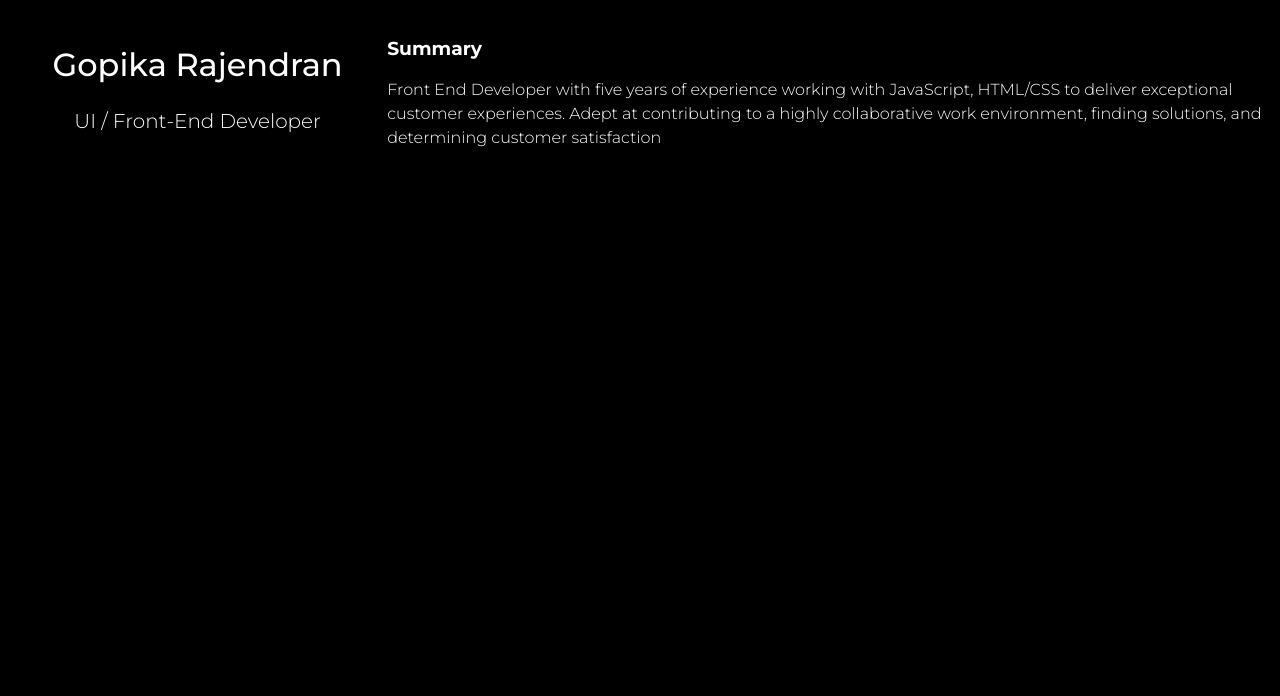
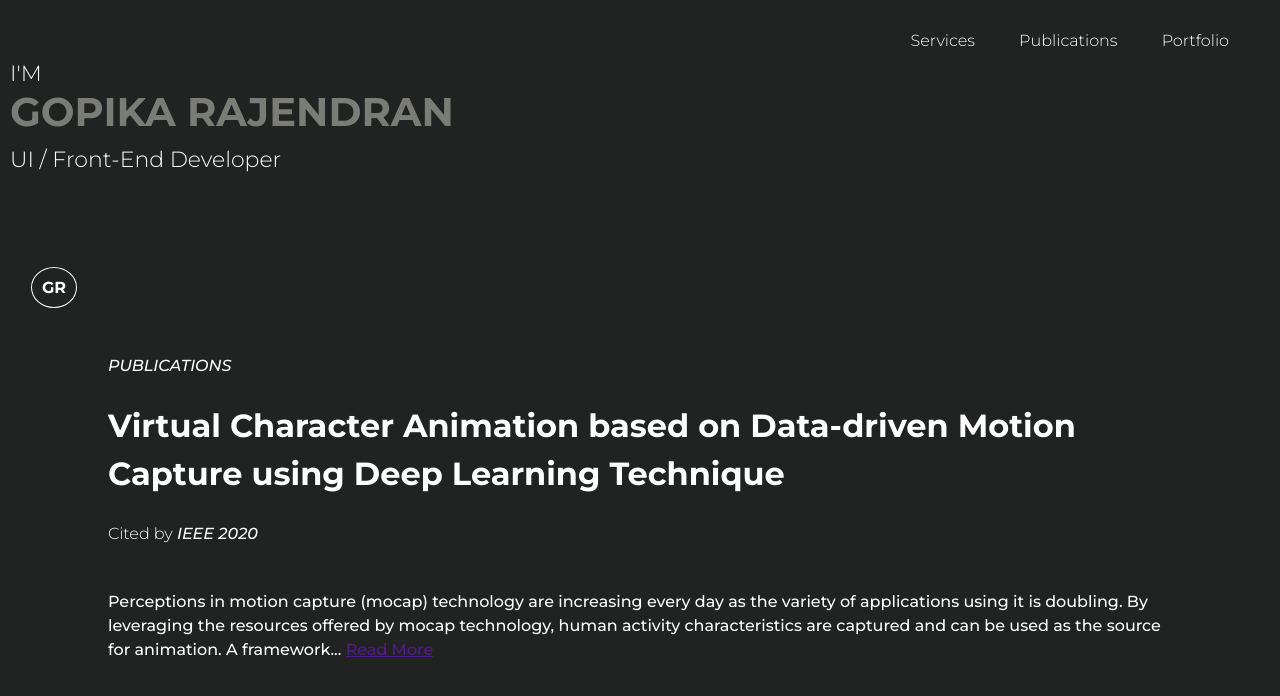
Before and after one commit to gopikaraj/profile, a plain HTML site: page index.html in a window 1280 px wide. Drawn offline with Linux system fonts and the light colour scheme.

Commit message:
Update index.html

```diff
--- a/index.html
+++ b/index.html
@@ -6,11 +6,15 @@
     <link rel="preconnect" href="https://fonts.googleapis.com">
     <link rel="preconnect" href="https://fonts.gstatic.com" crossorigin>
     <link href="https://fonts.googleapis.com/css2?family=Montserrat:ital,wght@0,100..900;1,100..900&display=swap" rel="stylesheet">
-    <title>GR</title>
+    <title>Gopika_Rajendran</title>
     <style type="text/css">
         body{
-            background-color: black;
+            background: rgb(33, 34, 34);
+
             color: white;
+        }
+        *{
+            box-sizing: border-box !important;
         }
 
         .montserrat-font300{
@@ -31,44 +35,133 @@
         font-weight: 700;
         font-style: normal;
         }
+        #more:active {
+            visibility: visible;
+        }
+
+
 
         @media screen and (max-width:500px) {
             span{
-                font-size: 3vw !important;
+                font-size: 4vw !important;
+            }
+            .padno{
+                padding: 0 !important;
+            }
+            .pad20{
+                padding-left: 20px !important;
+                padding-right: 20px !important;
+            }
+            td{
+                width: 100% !important;
+                display: block !important;
+                text-align: center !important;
             }
                 div{
                     width: 100% !important;
                     display: block !important;
                 }
-                #name{
-                    font-size: 6vw !important;
+                .mobilehide{
+                    display: none !important;
                 }
+
 
         }
     </style>
 </head>
 <body class="montserrat-font300">
-    <div style="float: left;width:30%; margin: 10px 0px;">
-        <div style="margin: 20px 0px;text-align: center;">
+    <div id="firstPage">
+        <section>
             <div>
-                <h2 style="font-size: 2rem; line-height: 125%;" id="name" class="montserrat-font500">
-                    Gopika Rajendran <br>
-                </h2>
-                <span style="font-size: 1.25rem; line-height: 100%;" >
-                    UI / Front-End Developer
-                </span>
+                <table width="100%" align="center">
+                    <tr>
+                        <td width="60%" align="center" valign="middle" style="padding: 50px 0px;">
+                            <div>
+                                <div style="text-align: left; font-size: 22px; ">
+                                    I'M <br>
+                                    <strong>
+                                        <span style="text-transform: uppercase;color: rgb(124, 124, 119); font-size: 40px;">G<span class="hide">opika </span>R<span class="hide">ajendran</span></span>
+                                    </strong>
+                                </div>
+                                <div style="text-align: left; font-size: 22px;padding: 10px 0px; ">UI / Front-End Developer</div>
+
+                            </div>
+
+                        </td>
+                        <td width="40%" align="right" valign="top">
+                            <div style="padding: 20px;" class="mobilehide">
+                                <nav>
+                                    <a href style="text-decoration: none; color: white;padding: 0px 20px;">Services</a>
+                                    <a href style="text-decoration: none; color: white;padding: 0px 20px;"> Publications</a>
+                                    <a href style="text-decoration: none; color: white;padding: 0px 20px;"> Portfolio</a>
+                                </nav>
+                            </div>
+                            <div>
+
+                            </div>
+
+                        </td>
+                    </tr>
+                </table>
             </div>
+        </section>
+    </div>
+    <div id="secondPage">
+        <section>
+            <div style="margin: 40px 0px; padding: 0px  20px;" class="padno mobilehide">
+                <div>
+                    <table width="100%">
+                        <tr>
+                            <td width="100%" >
+                                <span style="border: 1px solid white; padding: 10px; border-radius: 50%;font-weight: 700;">
+                                    GR
+                                </span>
+                            </td>
 
-        </div>
+                        </tr>
+                    </table>
+                </div>
+            </div>
+            <div style="margin: 10px 0px;">
+                <div style="margin: 10px 0px;text-align: left; padding: 0px 100px;" class="pad20">
+                    <div style="padding: 10px 0px 0px;">
+                        <span style="font-size: 1rem; line-height: 200%; text-transform: uppercase; font-style: italic;" class="montserrat-font500">
+                            Publications <br>
+                        </span>
+                    </div>
+                    <div style="padding: 20px 0px; ">
+                        <span style="font-size: 2rem; line-height: 150%;" class="montserrat-font700">
+                            Virtual Character Animation based on Data-driven Motion Capture using Deep Learning Technique
+                        </span>
+                    </div>
+                    <div style="padding: 0px;">
+                        Cited by
+                        <span style="font-size: 1rem; line-height: 200%; text-transform: uppercase; font-style: italic;" class="montserrat-font500">
+                            IEEE  2020<br>
+                        </span>
+                    </div>
+                    <div style="padding: 40px 0px 0px;">
+                        <span style="font-size: 1rem; line-height: 150%;" class="montserrat-font500">
+                           Perceptions in motion capture (mocap) technology
+        are increasing every day as the variety of applications using
+        it is doubling. By leveraging the resources offered by mocap
+        technology, human activity characteristics are captured and can
+        be used as the source for animation. A framework<span class="hide">... <a href id="more">Read More</a></span> <span id="moretext" style="visibility: hidden;">capable
+            of producing mocap data from standard RGB video and use it to
+            animate a character in 3D space, based on the action of person
+            in the original video with the help of deep learning techniques.</span> <br>
+                        </span>
+                    </div>
+                </div>
 
+            </div>
+            <div style="margin: 10px 0px;">
+                <Div>
+
+                </Div>
+            </div>
+        </section>
     </div>
-    <div style="float: left;width: 70%;margin: 10px 0px;">
-        <Div>
-            <h3>Summary</h3>
-            <span style="font-size: 1rem; line-height: 150%;">
-                Front End Developer with five years of experience working with JavaScript, HTML/CSS to deliver exceptional customer experiences. Adept at contributing to a highly collaborative work environment, finding solutions, and determining customer satisfaction
-            </span>
-        </Div>
-    </div>
+
 </body>
 </html>
```
